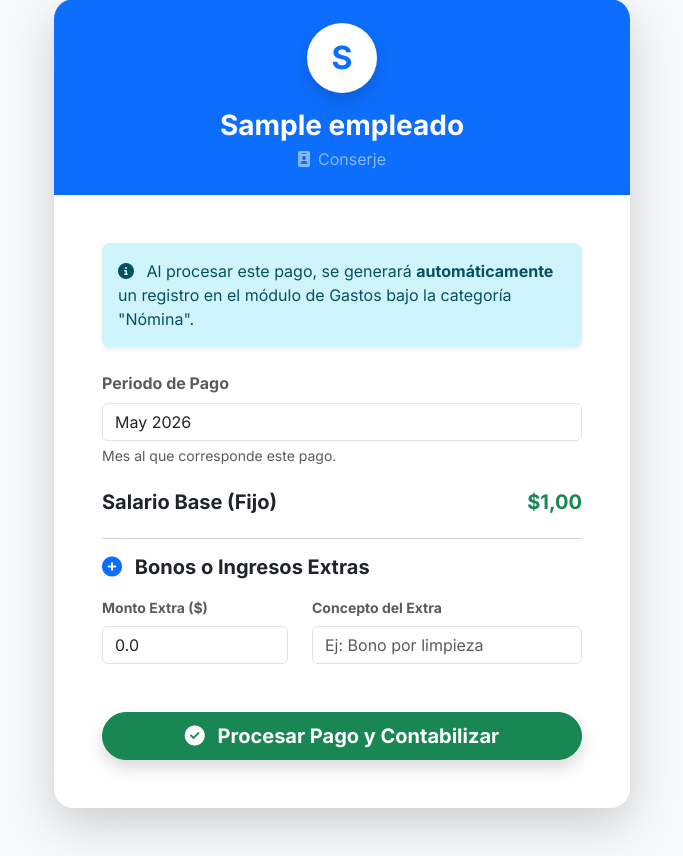
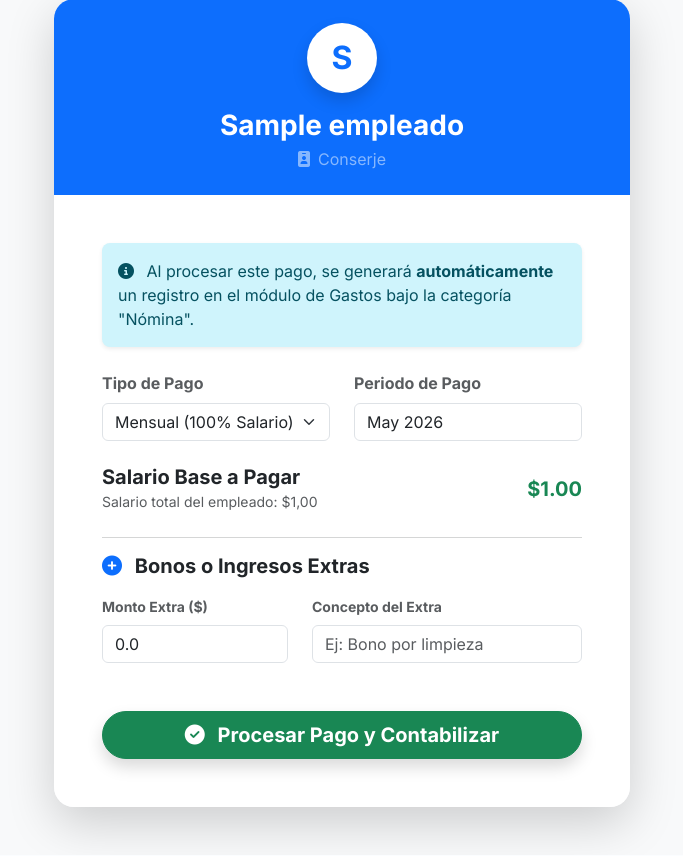
Before and after one commit to Jusetreynoso/saas-residencial, a Django app: page /rrhh/pagar/1/ in a window 1280 px wide. Shown: the part 129-985 px from the top of the page, without its empty margins (298-981 px from the left). Run offline with Django 5.2, Linux system fonts and the light colour scheme; a user stored in the database is signed in; tables that the repository leaves empty hold one stand-in row (values such as "Sample post").

Commit message:
feat: Integrado pago quincenal automatizado al 50%

```diff
--- a/core/forms.py
+++ b/core/forms.py
@@ -357,8 +357,9 @@ class EmpleadoForm(forms.ModelForm):
 class PagoNominaForm(forms.ModelForm):
     class Meta:
         model = PagoNomina
-        fields = ['periodo', 'monto_extra', 'concepto_extra']
+        fields = ['tipo_pago', 'periodo', 'monto_extra', 'concepto_extra']
         widgets = {
+            'tipo_pago': forms.Select(attrs={'class': 'form-select', 'id': 'id_tipo_pago'}),
             'periodo': forms.TextInput(attrs={'class': 'form-control', 'placeholder': 'Ej: Mayo 2026'}),
             'monto_extra': forms.NumberInput(attrs={'class': 'form-control', 'step': '0.01'}),
             'concepto_extra': forms.TextInput(attrs={'class': 'form-control', 'placeholder': 'Ej: Bono por limpieza'}),
--- a/core/models.py
+++ b/core/models.py
@@ -448,9 +448,15 @@ class Empleado(models.Model):
         return f"{self.nombre_completo} - {self.get_cargo_display()}"
 
 class PagoNomina(models.Model):
+    TIPOS_PAGO = [
+        ('MENSUAL', 'Mensual (100% Salario)'),
+        ('QUINCENAL', 'Quincena (50% Salario)'),
+    ]
+
     empleado = models.ForeignKey(Empleado, on_delete=models.CASCADE, related_name='pagos')
     fecha_pago = models.DateTimeField(auto_now_add=True)
     periodo = models.CharField(max_length=50, help_text="Ej: Mayo 2026")
+    tipo_pago = models.CharField(max_length=20, choices=TIPOS_PAGO, default='MENSUAL')
 
     salario_base_pagado = models.DecimalField(max_digits=10, decimal_places=2)
     monto_extra = models.DecimalField(max_digits=10, decimal_places=2, default=0.00)
--- a/core/templates/core/rrhh/comprobante_nomina.html
+++ b/core/templates/core/rrhh/comprobante_nomina.html
@@ -52,7 +52,8 @@
         <div class="col-sm-6 text-sm-end mt-3 mt-sm-0">
             <h5 class="fw-bold mb-1">Volante No. #{{ pago.id|stringformat:"05d" }}</h5>
             <p class="mb-0"><strong>Fecha de Emisión:</strong> {{ pago.fecha_pago|date:"d M Y, h:i A" }}</p>
-            <p class="mb-0"><strong>Periodo Pagsdo:</strong> {{ pago.periodo }}</p>
+            <p class="mb-0"><strong>Periodo Pagado:</strong> {{ pago.periodo }}</p>
+            <p class="mb-0 text-primary"><strong>Tipo de Pago:</strong> {{ pago.get_tipo_pago_display }}</p>
         </div>
     </div>
 
--- a/core/templates/core/rrhh/pago_nomina_form.html
+++ b/core/templates/core/rrhh/pago_nomina_form.html
@@ -57,18 +57,26 @@
             <form method="POST">
                 {% csrf_token %}
 
-                <div class="mb-4">
-                    <label class="form-label fw-bold text-muted">Periodo de Pago</label>
-                    {{ form.periodo }}
-                    <div class="form-text">Mes al que corresponde este pago.</div>
+                <div class="row mb-4">
+                    <div class="col-md-6 mb-3 mb-md-0">
+                        <label class="form-label fw-bold text-muted">Tipo de Pago</label>
+                        {{ form.tipo_pago }}
+                    </div>
+                    <div class="col-md-6">
+                        <label class="form-label fw-bold text-muted">Periodo de Pago</label>
+                        {{ form.periodo }}
+                    </div>
                 </div>
 
                 <div class="row mb-4 align-items-center">
                     <div class="col-8">
-                        <h5 class="fw-bold text-dark mb-0">Salario Base (Fijo)</h5>
+                        <h5 class="fw-bold text-dark mb-0">Salario Base a Pagar</h5>
+                        <small class="text-muted" id="salarioSugerencia">Salario total del empleado: ${{ empleado.salario_base|floatformat:2 }}</small>
                     </div>
                     <div class="col-4 text-end">
-                        <h5 class="fw-bold text-success mb-0">${{ empleado.salario_base|floatformat:2 }}</h5>
+                        <h5 class="fw-bold text-success mb-0" id="salarioVisual">
+                            ${{ empleado.salario_base|floatformat:2 }}
+                        </h5>
                     </div>
                 </div>
 
@@ -99,5 +107,28 @@
 </div>
 
 <script src="https://cdn.jsdelivr.net/npm/bootstrap@5.3.0/dist/js/bootstrap.bundle.min.js"></script>
+<script>
+    document.addEventListener("DOMContentLoaded", function() {
+        const tipoPagoSelect = document.getElementById("id_tipo_pago");
+        const salarioVisual = document.getElementById("salarioVisual");
+
+        // Obtenemos el salario numérico puro del backend
+        const salarioBaseText = "{{ empleado.salario_base|escapejs }}";
+        const salarioBase = parseFloat(salarioBaseText.replace(',', '.'));
+
+        tipoPagoSelect.addEventListener("change", function() {
+            let aPagar = salarioBase;
+            if (this.value === "QUINCENAL") {
+                aPagar = salarioBase / 2.0;
+            }
+
+            // Formatear a 2 decimales para mostrarlo
+            salarioVisual.innerText = "$" + aPagar.toLocaleString("en-US", {minimumFractionDigits: 2, maximumFractionDigits: 2});
+        });
+
+        // Trigger inicial por si recarga en Quincenal
+        tipoPagoSelect.dispatchEvent(new Event('change'));
+    });
+</script>
 </body>
 </html>
--- a/core/views.py
+++ b/core/views.py
@@ -1865,7 +1865,13 @@ def procesar_pago_empleado(request, empleado_id):
         if form.is_valid():
             pago = form.save(commit=False)
             pago.empleado = empleado
-            pago.salario_base_pagado = empleado.salario_base
+
+            # CÁLCULO QUINCENAL (50%)
+            if pago.tipo_pago == 'QUINCENAL':
+                pago.salario_base_pagado = empleado.salario_base / Decimal('2.00')
+            else:
+                pago.salario_base_pagado = empleado.salario_base
+
             pago.monto_total = pago.salario_base_pagado + pago.monto_extra
 
             try:
@@ -1875,7 +1881,7 @@ def procesar_pago_empleado(request, empleado_id):
                     desc_extra = f" + {pago.concepto_extra}" if pago.monto_extra > 0 else ""
                     gasto_nomina = Gasto.objects.create(
                         residencial=request.user.residencial,
-                        descripcion=f"Pago de nómina: {empleado.nombre_completo} - {pago.periodo}{desc_extra}",
+                        descripcion=f"Pago de nómina ({pago.get_tipo_pago_display()}): {empleado.nombre_completo} - {pago.periodo}{desc_extra}",
                         monto=pago.monto_total,
                         fecha_gasto=timezone.now().date(),
                         categoria='NOMINA'
```
Also changed, not shown: core/migrations/0026_pago_quincenal.py (added).
